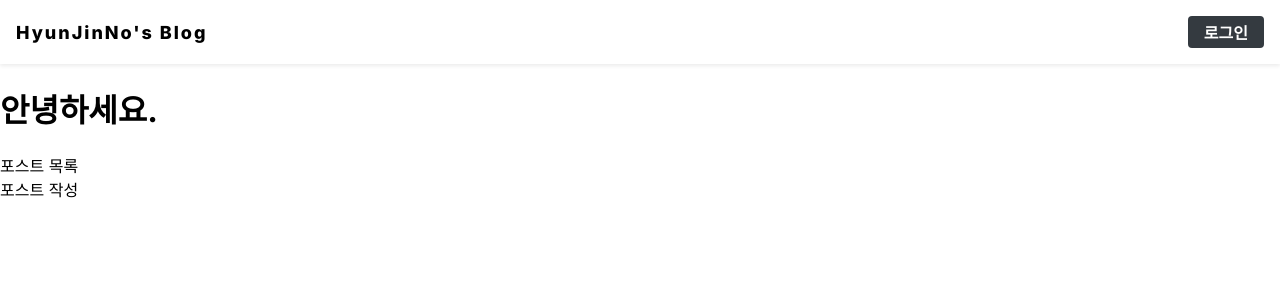
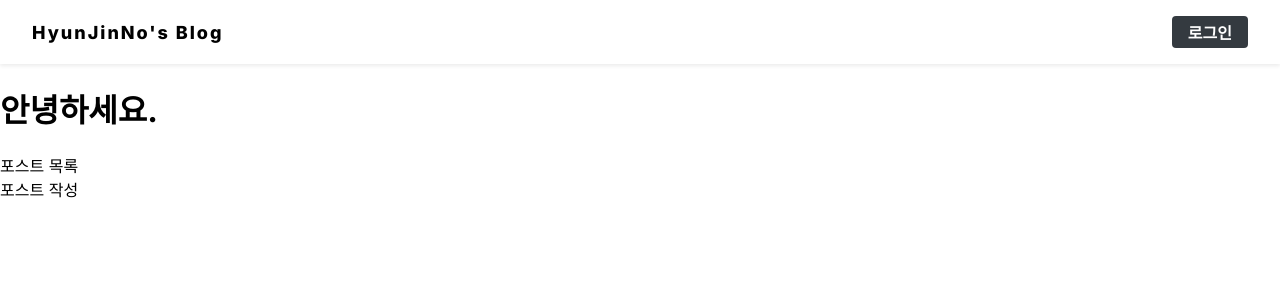
Before and after one commit to HyunJinNo/blog-frontend, a Next.js app: page / in a window 1280 px wide. Shown: the top 300 px of the page. Built offline with nearby package versions, Linux system fonts and the light colour scheme.

Commit message:
로그인을 하지 않은 경우 포스트 작성 화면에서 로그인 화면으로 이동함.

```diff
--- a/src/modules/user.ts
+++ b/src/modules/user.ts
@@ -2,7 +2,6 @@ import createRequestSaga from "@/lib/createRequestSaga";
 import * as authAPI from "@/lib/api/auth";
 import { call, takeLatest } from "redux-saga/effects";
 import { Draft, produce } from "immer";
-import { AxiosError } from "axios";
 import { UserAction, UserState } from "@/constants/redux/types";
 
 // 새로고침 이후 임시 로그인 처리
@@ -88,11 +87,7 @@ const user = (state = initialState, action: UserAction) => {
         draft.checkError = action.error;
       });
     case LOGOUT:
-      return produce(state, (draft: Draft<any>) => {
-        draft.id = -1;
-        draft.username = null;
-        draft.checkError = null;
-      });
+      return initialState;
     default:
       return state;
   }
--- a/src/styles/Header.scss
+++ b/src/styles/Header.scss
@@ -14,6 +14,7 @@
     padding-right: 16px;
 
     .logo {
+      margin-left: 1rem;
       font-size: 1.125rem;
       font-weight: 800;
       color: black;
@@ -31,11 +32,13 @@
       }
     }
 
-    .button {
+    .button,
+    Button {
       border: none;
       border-radius: 4px;
       font-size: 1rem;
       font-weight: bold;
+      margin-right: 1rem;
       padding: 0.25rem 1rem;
       color: white;
       outline: none;
--- a/src/styles/PostList.scss
+++ b/src/styles/PostList.scss
@@ -3,6 +3,7 @@
 .PostList {
   margin-top: 3rem;
   margin-left: 1rem;
+  margin-right: 1rem;
 
   .postListHead {
     display: flex;
```
Also changed, not shown: src/containers/write/WriteActionButtonsContainer.tsx (+11 -1 lines).
